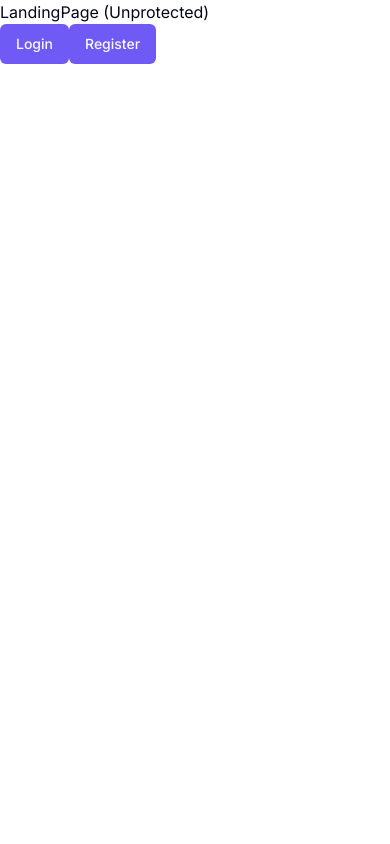
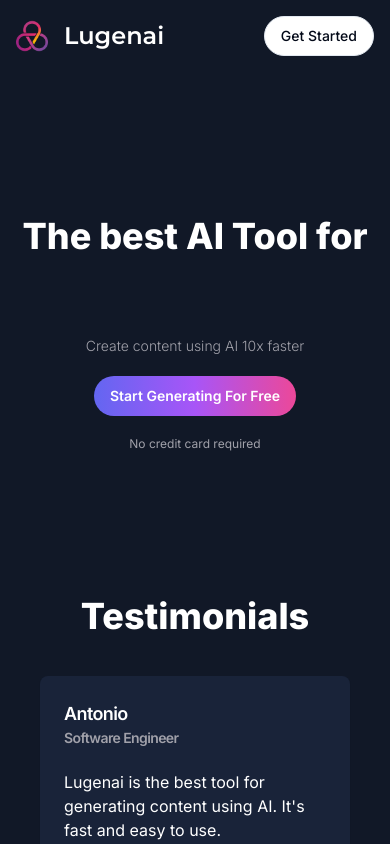
Before and after one commit to Schlumen/ai-saas, a Next.js app: page / in a window 390 px wide. Built offline with nearby package versions, Linux system fonts and the light colour scheme; no server answers.

Commit message:
Landing Page

```diff
--- /dev/null
+++ b/app/(landing)/layout.tsx
@@ -0,0 +1,9 @@
+const LandingLayout = ({ children }: { children: React.ReactNode }) => {
+  return (
+    <main className="h-full bg-[#111827] overflow-auto">
+      <div className="mx-auto max-w-screen-xl h-full">{children}</div>
+    </main>
+  );
+};
+
+export default LandingLayout;
--- a/app/(landing)/page.tsx
+++ b/app/(landing)/page.tsx
@@ -1,18 +1,13 @@
-import { Button } from "@/components/ui/button";
-import Link from "next/link";
+import { LandingContent } from "@/components/landing-content";
+import { LandingHero } from "@/components/landing-hero";
+import { LandingNavbar } from "@/components/landing-navbar";
 
 export default function LandingPage() {
   return (
-    <div>
-      LandingPage (Unprotected)
-      <div>
-        <Link href="/sign-in">
-          <Button>Login</Button>
-        </Link>
-        <Link href="/sign-up">
-          <Button>Register</Button>
-        </Link>
-      </div>
+    <div className="h-full">
+      <LandingNavbar />
+      <LandingHero />
+      <LandingContent />
     </div>
   );
 }
--- /dev/null
+++ b/components/landing-content.tsx
@@ -0,0 +1,76 @@
+"use client";
+
+import { Card, CardContent, CardHeader, CardTitle } from "@/components/ui/card";
+
+const testimonials = [
+  {
+    name: "Antonio",
+    avatar: "A",
+    title: "Software Engineer",
+    description:
+      "Lugenai is the best tool for generating content using AI. It's fast and easy to use.",
+  },
+  {
+    name: "Maria",
+    avatar: "M",
+    title: "Designer",
+    description: "I love Lugenai. It's the best AI tool I've ever used.",
+  },
+  {
+    name: "John",
+    avatar: "J",
+    title: "Product Manager",
+    description:
+      "Lugenai is a game changer. It has helped me save a lot of time and effort.",
+  },
+  {
+    name: "Anna",
+    avatar: "A",
+    title: "Content Creator",
+    description:
+      "I've been using Lugenai for a while now and I'm very happy with the results.",
+  },
+  {
+    name: "David",
+    avatar: "D",
+    title: "Marketer",
+    description:
+      "Lugenai has helped me create content 10x faster. I highly recommend it.",
+  },
+  {
+    name: "Sophia",
+    avatar: "S",
+    title: "Entrepreneur",
+    description: "Lugenai is a must-have tool for anyone who creates content.",
+  },
+];
+
+export const LandingContent = () => {
+  return (
+    <div className="px-10 pb-20">
+      <h2 className="text-center text-4xl text-white font-extrabold mb-10">
+        Testimonials
+      </h2>
+      <div className="grid grid-cols-1 sm:grid-cols-2 md:grid-cols-3 lg:grid-cols-4 gap-4">
+        {testimonials.map(item => (
+          <Card
+            key={item.description}
+            className="bg-[#192339] border-none text-white"
+          >
+            <CardHeader>
+              <CardTitle className="flex items-center gap-x-2">
+                <div>
+                  <p className="text-lg">{item.name}</p>
+                  <p className="text-zinc-400 text-sm">{item.title}</p>
+                </div>
+              </CardTitle>
+              <CardContent className="pt-4 px-0">
+                {item.description}
+              </CardContent>
+            </CardHeader>
+          </Card>
+        ))}
+      </div>
+    </div>
+  );
+};
--- /dev/null
+++ b/components/landing-hero.tsx
@@ -0,0 +1,50 @@
+"use client";
+
+import { useAuth } from "@clerk/nextjs";
+import Link from "next/link";
+import TypewriterComponent from "typewriter-effect";
+import { Button } from "@/components/ui/button";
+
+export const LandingHero = () => {
+  const { isSignedIn } = useAuth();
+
+  return (
+    <div className="text-white font-bold py-36 text-center space-y-5">
+      <div className="text-4xl sm:text-5xl md:text-6xl lg:text-7xl space-y-5 font-extrabold">
+        <h1>The best AI Tool for</h1>
+        <div className="text-transparent bg-clip-text bg-gradient-to-r from-purple-400 to-pink-600">
+          <TypewriterComponent
+            options={{
+              strings: [
+                "Text Generation",
+                "Photo Generation",
+                "Music Generation",
+                "Code Generation",
+                "Video Generation",
+              ],
+              autoStart: true,
+              loop: true,
+              cursor: "",
+            }}
+          />
+        </div>
+      </div>
+      <div className="text-sm md:text-xl font-light text-zinc-400">
+        Create content using AI 10x faster
+      </div>
+      <div>
+        <Link href={isSignedIn ? "/dashboard" : "/sign-up"}>
+          <Button
+            variant="premium"
+            className="md:text-lg p-4 md:p-6 rounded-full font-semibold"
+          >
+            Start Generating For Free
+          </Button>
+        </Link>
+      </div>
+      <div className="text-zinc-400 text-xs md:text-sm font-normal">
+        No credit card required
+      </div>
+    </div>
+  );
+};
--- /dev/null
+++ b/components/landing-navbar.tsx
@@ -0,0 +1,48 @@
+"use client";
+
+import { Montserrat } from "next/font/google";
+import Image from "next/image";
+import Link from "next/link";
+import { useAuth } from "@clerk/nextjs";
+
+import { cn } from "@/lib/utils";
+import { Button } from "@/components/ui/button";
+
+const font = Montserrat({
+  weight: "600",
+  subsets: ["latin"],
+});
+
+export const LandingNavbar = () => {
+  const { isSignedIn } = useAuth();
+
+  return (
+    <nav className="p-4 bg-transparent flex items-center justify-between">
+      <Link
+        href="/"
+        className="flex items-center"
+      >
+        <div className="relative h-8 w-8 mr-4">
+          <Image
+            src="/logo.png"
+            alt="Logo"
+            fill
+          />
+        </div>
+        <h1 className={cn("text-2xl font-bold text-white", font.className)}>
+          Lugenai
+        </h1>
+      </Link>
+      <div className="flex items-center gap-x-2">
+        <Link href={isSignedIn ? "/dashboard" : "/sign-up"}>
+          <Button
+            variant="outline"
+            className="rounded-full"
+          >
+            Get Started
+          </Button>
+        </Link>
+      </div>
+    </nav>
+  );
+};
--- a/package.json
+++ b/package.json
@@ -35,6 +35,7 @@
     "stripe": "^14.21.0",
     "tailwind-merge": "^2.2.1",
     "tailwindcss-animate": "^1.0.7",
+    "typewriter-effect": "^2.21.0",
     "zod": "^3.22.4",
     "zustand": "^4.5.2"
   },
```
Also changed, not shown: 1 other file (tests, documents, lock files or other folders).
